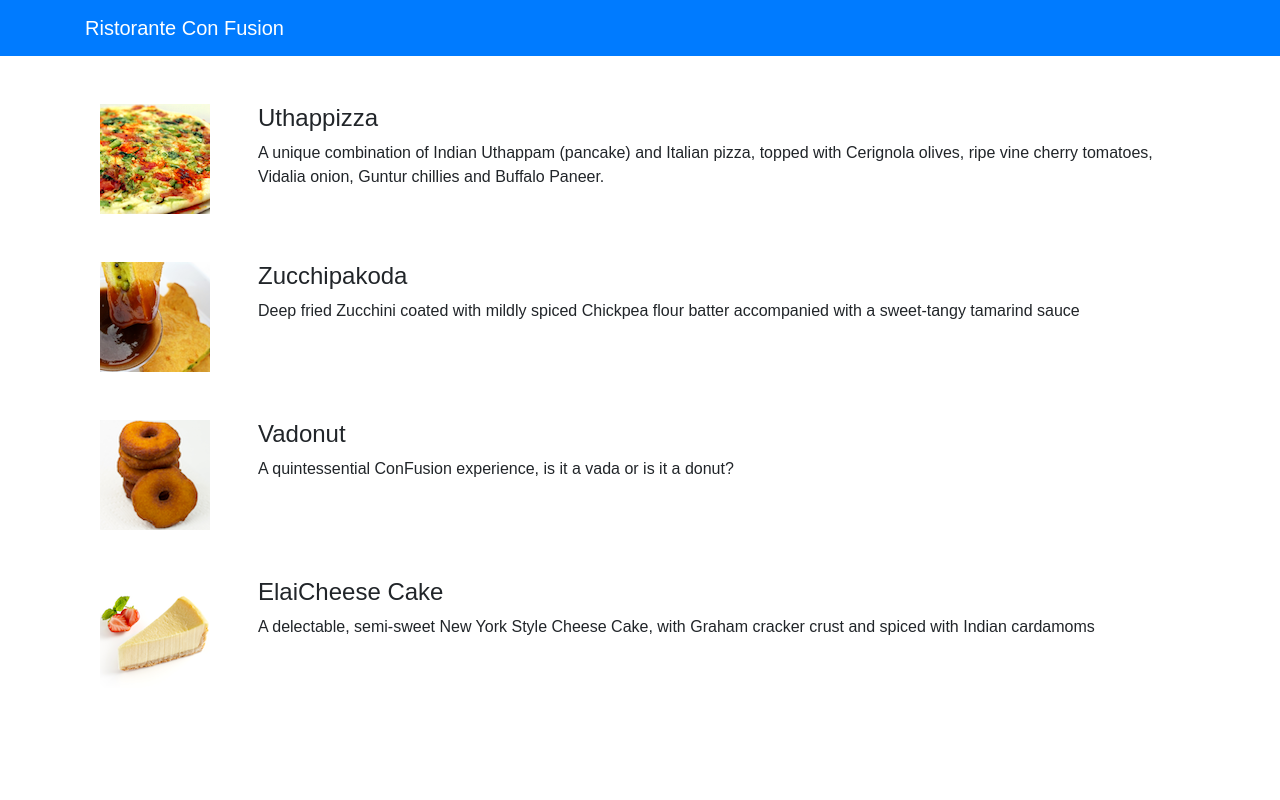
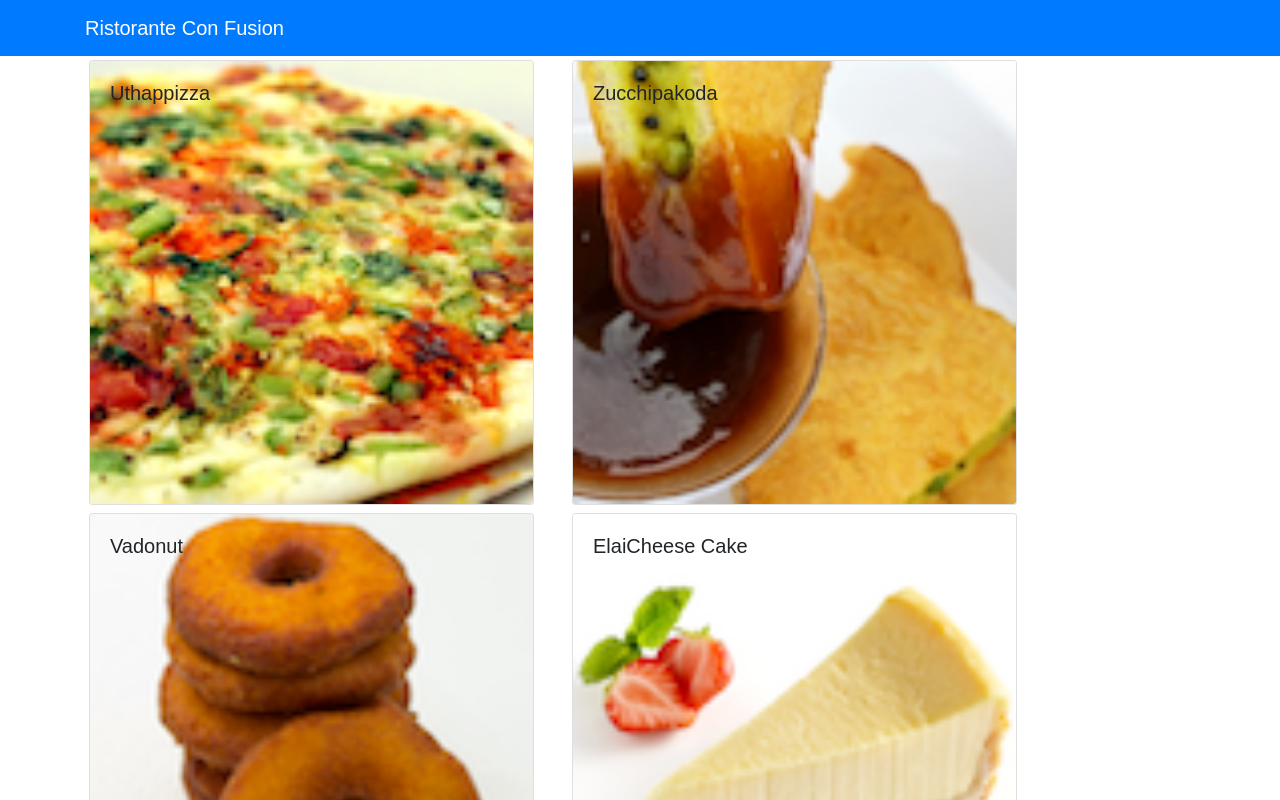
Before and after one commit to Ninja4Code/coursera, a React (Create React App) app: page / in a window 1280 px wide. Shown: the top 800 px of the page. Built offline with nearby package versions, Linux system fonts and the light colour scheme.

Commit message:
Components Part 2

```diff
--- a/src/App.js
+++ b/src/App.js
@@ -1,9 +1,17 @@
 import React, { Component } from 'react';
 import { Navbar, NavbarBrand } from 'reactstrap';
 import Menu from './components/MenuComponent';
+import { DISHES } from './shared/dishes';
+
 import './App.css';
 
 class App extends Component {
+  constructor(props) {
+    super(props);
+    this.state = {
+      dishes: DISHES
+    };
+  }
   render() {
     return (
       <div className="App">
@@ -12,7 +20,7 @@
               <NavbarBrand href="/">Ristorante Con Fusion</NavbarBrand>
             </div>
          </Navbar>
-         <Menu />
+         <Menu dishes={this.state.dishes} />
       </div>
     );
   }
--- a/src/components/MenuComponent.js
+++ b/src/components/MenuComponent.js
@@ -1,65 +1,64 @@
 import React, { Component } from 'react';
-import { Media } from 'reactstrap';
+import { Card, CardImg, CardImgOverlay, CardText, CardBody,
+    CardTitle } from 'reactstrap';
 
 class Menu extends Component {
+
     constructor(props) {
         super(props);
+
         this.state = {
-            dishes: [
-                {
-                  id: 0,
-                  name:'Uthappizza',
-                  image: 'assets/images/uthappizza.png',
-                  category: 'mains',
-                  label:'Hot',
-                  price:'4.99',
-                  description:'A unique combination of Indian Uthappam (pancake) and Italian pizza, topped with Cerignola olives, ripe vine cherry tomatoes, Vidalia onion, Guntur chillies and Buffalo Paneer.'                        },
-               {
-                  id: 1,
-                  name:'Zucchipakoda',
-                  image: 'assets/images/zucchipakoda.png',
-                  category: 'appetizer',
-                  label:'',
-                  price:'1.99',
-                  description:'Deep fried Zucchini coated with mildly spiced Chickpea flour batter accompanied with a sweet-tangy tamarind sauce'                        },
-               {
-                  id: 2,
-                  name:'Vadonut',
-                  image: 'assets/images/vadonut.png',
-                  category: 'appetizer',
-                  label:'New',
-                  price:'1.99',
-                  description:'A quintessential ConFusion experience, is it a vada or is it a donut?'                        },
-               {
-                  id: 3,
-                  name:'ElaiCheese Cake',
-                  image: 'assets/images/elaicheesecake.png',
-                  category: 'dessert',
-                  label:'',
-                  price:'2.99',
-                  description:'A delectable, semi-sweet New York Style Cheese Cake, with Graham cracker crust and spiced with Indian cardamoms'                        }
-               ],
-        };
+            selectedDish: null
+        }
+    }
+
+    onDishSelect(dish) {
+        this.setState({ selectedDish: dish});
+    }
+
+    renderDish(dish) {
+        if (dish != null)
+            return(
+                <Card>
+                    <CardImg top src={dish.image} alt={dish.name} />
+                    <CardBody>
+                      <CardTitle>{dish.name}</CardTitle>
+                      <CardText>{dish.description}</CardText>
+                    </CardBody>
+                </Card>
+            );
+        else
+            return(
+                <div></div>
+            );
     }
 
     render() {
-        const menu = this.state.dishes.map((dish) => {
+        const menu = this.props.dishes.map((dish) => {
             return (
-                <Media className="col-12 mt-5">
-                  <Media left>
-                      <Media object src={dish.image} alt={dish.name} />
-                  </Media>
-                  <Media body className="ml-5">
-                    <Media heading>{dish.name}</Media>
-                    <p>{dish.description}</p>
-                  </Media>
-                </Media>
+              <div  className="col-12 col-md-5 m-1">
+                <Card key={dish.id}
+                  onClick={() => this.onDishSelect(dish)}>
+                  <CardImg width="100%" src={dish.image} alt={dish.name} />
+                  <CardImgOverlay>
+                      <CardTitle>{dish.name}</CardTitle>
+                  </CardImgOverlay>
+                </Card>
+              </div>
             );
         });
+
         return (
-          <div className="container">
-              {menu}
-          </div>
+            <div className="container">
+                <div className="row">
+                    {menu}
+                </div>
+                <div className="row">
+                  <div  className="col-12 col-md-5 m-1">
+                    {this.renderDish(this.state.selectedDish)}
+                  </div>
+                </div>
+            </div>
         );
     }
 }
```
